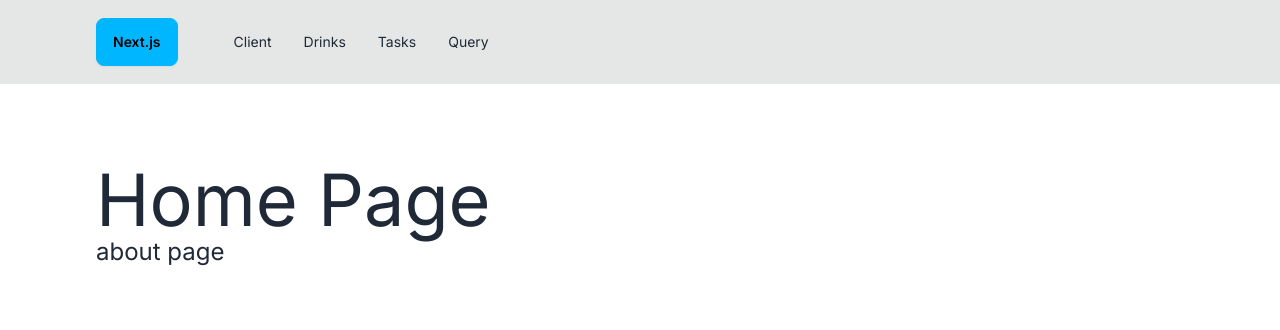
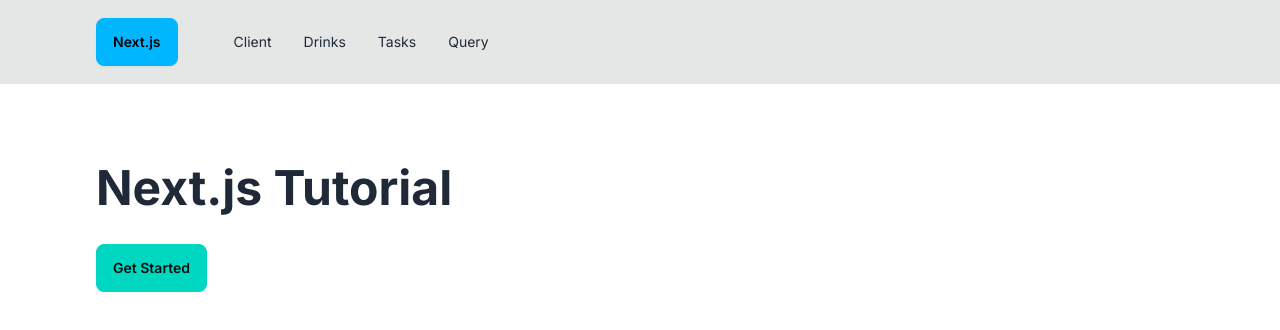
Before and after one commit to tawounfouet/next-js-tutorial, a Next.js app: page / in a window 1280 px wide. Shown: the top 330 px of the page. Built offline with nearby package versions, Linux system fonts and the light colour scheme.

Commit message:
fetching data functionnality done

```diff
--- a/app/client/page.js
+++ b/app/client/page.js
@@ -1,8 +1,15 @@
+'use client';
+import  { useState } from 'react';
+
+
 
 const ClientPage = () => {
+  const [count, setCount] = useState(0);
+
   return (
     <div>
-      <h1 className='text-7xl'>Client Page</h1>
+      <h1 className='text-7xl font-bold mb-4' >{count}</h1>
+      <button className='btn btn-primary' onClick={() => setCount(count + 1)}>Increase</button>
 
     </div>
   )
--- /dev/null
+++ b/app/drinks/error.js
@@ -0,0 +1,13 @@
+'use client';
+
+const error = (error) => {
+    return (
+        <div>
+
+            {error.error.message}
+
+        </div>
+    )
+    }
+
+export default error;
--- /dev/null
+++ b/app/drinks/loading.js
@@ -0,0 +1,8 @@
+
+const loading = () => {
+    return (
+        <span className="loading loading-spinner text-neutral"></span>
+    );
+}
+
+export default loading;
--- a/app/drinks/page.js
+++ b/app/drinks/page.js
@@ -1,4 +1,22 @@
-const DrinkPage = () => {
+const url = 'https://www.thecocktaildb.com/api/json/v1/1/search.php?s=margarita';
+
+
+const fetchDrinks = async () => {
+  const response = await fetch(url);
+  // trow error if response is not ok
+  if (!response.ok) {
+    throw new Error('Failed to fetch drinks');
+  }
+  await new Promise((resolve) => setTimeout(resolve, 1000));
+  const data = await response.json();
+  return data;
+  // console.log(data);
+}
+
+
+const DrinkPage = async () => {
+  const data = await fetchDrinks();
+  console.log(data);
     return (
       <div>
         <h1 className='text-7xl'>DrinkPage</h1>
--- a/app/page.tsx
+++ b/app/page.tsx
@@ -5,9 +5,9 @@
 const HomePage = () => {
   return (
     <div>
-      <h1 className='text-7xl'>Home Page</h1>
-      <Link href='/about' className="text-2xl">
-        about page
+      <h1 className='text-5xl mb-8 font-bold'>Next.js Tutorial</h1>
+      <Link href='/about' className="btn btn-accent">
+        Get Started
       </Link>
     </div>
   )
```
Also changed, not shown: 1 other file (tests, documents, lock files or other folders).
